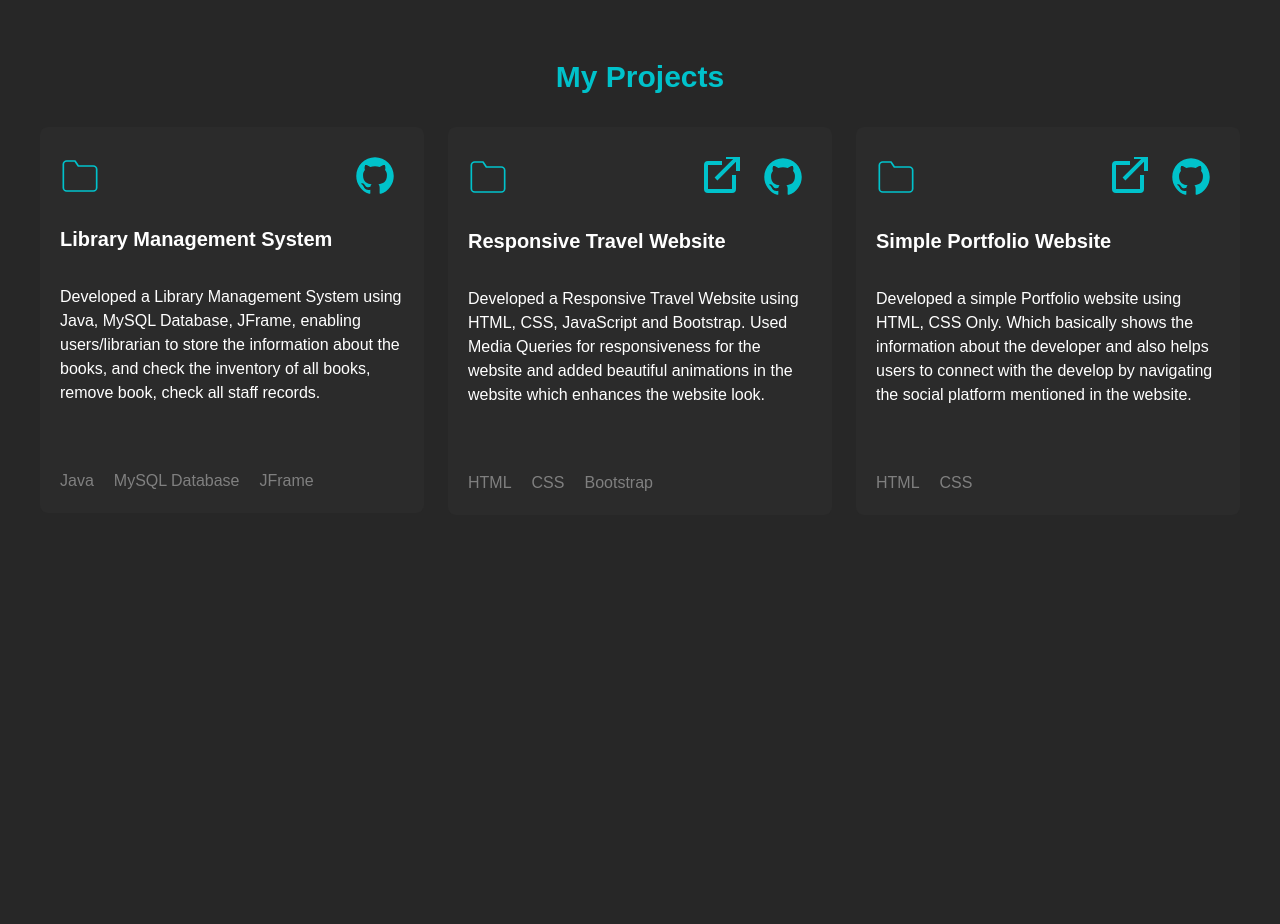
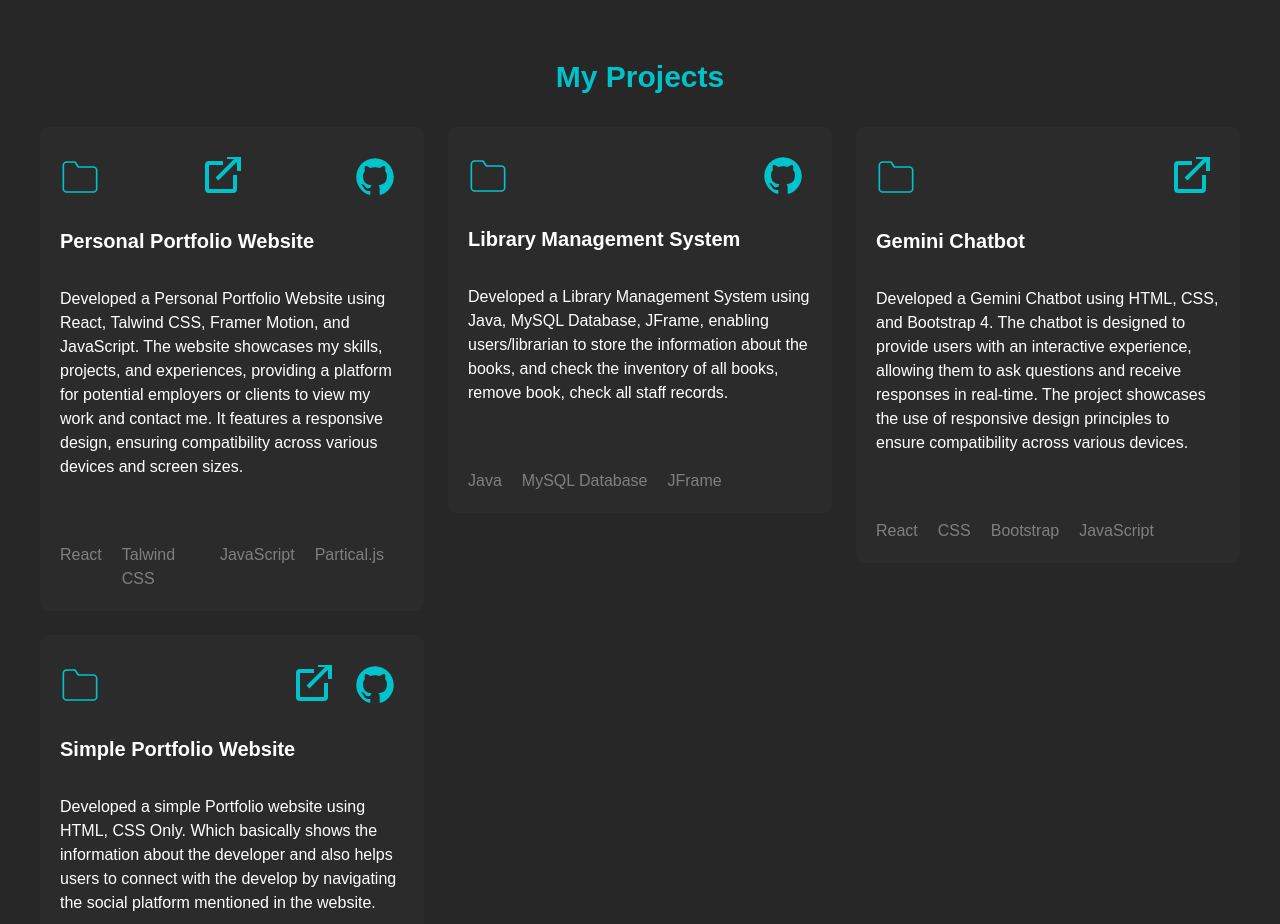
Before and after one commit to prathamesh-borse/peronal-portfolio, a Next.js app: page / in a window 1280 px wide. Shown: the part 1700-2624 px from the top of the page. Built offline with nearby package versions, Linux system fonts and the light colour scheme.

Commit message:
Improved Projects Section

```diff
--- a/src/app/components/Projects/MyProjects.js
+++ b/src/app/components/Projects/MyProjects.js
@@ -14,6 +14,86 @@ const MyProjects = () => {
           My Projects
         </h3>
         <div className="w-full grid grid-cols-1 sm:grid-cols-2 lg:grid-cols-3 gap-6 px-10 text-white mr-10">
+          <motion.div
+            initial={{ opacity: 0, scale: 0.4 }}
+            animate={isInView ? { opacity: 1, scale: 1 } : {}}
+            transition={{ duration: 0.6, ease: "easeOut" }}
+          >
+            <div className="hover:-translate-y-1 hover:bg-pink-600 hover:opacity-100 transition-all duration-300  bg-[rgb(43,43,43)] rounded-lg p-5 flex items-center justify-center">
+              <div className="flex flex-col text-left">
+                <div className="flex flex-row items-center justify-between mb-5">
+                  <div id="logos" className="flex items-center justify-between">
+                    <svg
+                      width="40"
+                      xmlns="http://www.w3.org/2000/svg"
+                      role="img"
+                      viewBox="0 0 24 24"
+                      fill="none"
+                      stroke="#00c2cb"
+                      strokeWidth="1"
+                      strokeLinecap="round"
+                      strokeLinejoin="round"
+                    >
+                      {" "}
+                      <title>Folder</title>{" "}
+                      <path d="M22 19a2 2 0 0 1-2 2H4a2 2 0 0 1-2-2V5a2 2 0 0 1 2-2h5l2 3h9a2 2 0 0 1 2 2z"></path>{" "}
+                    </svg>
+                  </div>
+                  <div className="flex items-center space-x-1 ">
+                    <a
+                      href="https://prathameshportfolio.onrender.com/"
+                      target="_blank"
+                      rel="noopener noreferrer"
+                      className="cursor-pointer text-white p-1 rounded-full transition-all duration-300 hover:opacity-70 mb-1"
+                    >
+                      <svg
+                        xmlns="http://www.w3.org/2000/svg"
+                        viewBox="0 0 24 24"
+                        className="w-12 h-12 fill-[#00C2CB]"
+                      >
+                        <path d="M14 3h7v7h-2V5.41l-9.29 9.3l-1.42-1.42l9.3-9.29H14V3M5 5h7v2H5v12h12v-7h2v7a2 2 0 0 1-2 2H5a2 2 0 0 1-2-2V7a2 2 0 0 1 2-2Z" />
+                      </svg>
+                    </a>
+                  </div>
+                  <div className="flex items-center">
+                    <a
+                      href="https://github.com/prathamesh-borse/peronal-portfolio"
+                      target="_blank"
+                      rel="noopener noreferrer"
+                      className=" cursor-pointer text-white p-1 rounded-full transition-all duration-300 hover:opacity-70"
+                    >
+                      <Image
+                        src="/assets/github-icon.svg"
+                        alt="Github Icon"
+                        width={50}
+                        height={30}
+                        className="filter-sky transition-all duration-300 hover:filter-none"
+                      />
+                    </a>
+                  </div>
+                </div>
+                <span className="text-white text-xl font-semibold mb-8">
+                  Personal Portfolio Website
+                </span>
+                <span className="text-white text-base font-medium mb-8">
+                  Developed a Personal Portfolio Website using React, Talwind
+                  CSS, Framer Motion, and JavaScript. The website showcases my
+                  skills, projects, and experiences, providing a platform for
+                  potential employers or clients to view my work and contact me.
+                  It features a responsive design, ensuring compatibility across
+                  various devices and screen sizes.
+                </span>
+
+                <div className="opacity-40 font-medium flex tex-white mt-8">
+                  <span className="mr-5">React</span>
+                  <span className="mr-5">Talwind CSS</span>
+                  <span className="mr-5">JavaScript</span>
+                  <span className="mr-5">Partical.js</span>
+                </div>
+              </div>
+            </div>
+          </motion.div>
+
           <motion.div
             initial={{ opacity: 0, scale: 0.4 }}
             animate={isInView ? { opacity: 1, scale: 1 } : {}}
@@ -101,7 +181,7 @@ const MyProjects = () => {
                   </div>
                   <div className="flex items-center space-x-1 ">
                     <a
-                      href="https://prathamesh-borse.github.io/Bootstrap_4_Responsive_Website/"
+                      href="https://googlegeminigpt.vercel.app/"
                       target="_blank"
                       rel="noopener noreferrer"
                       className="cursor-pointer text-white p-1 rounded-full transition-all duration-300 hover:opacity-70 mb-1"
@@ -114,36 +194,25 @@ const MyProjects = () => {
                         <path d="M14 3h7v7h-2V5.41l-9.29 9.3l-1.42-1.42l9.3-9.29H14V3M5 5h7v2H5v12h12v-7h2v7a2 2 0 0 1-2 2H5a2 2 0 0 1-2-2V7a2 2 0 0 1 2-2Z" />
                       </svg>
                     </a>
-                    <a
-                      href="https://github.com/prathamesh-borse/Bootstrap_4_Responsive_Website"
-                      target="_blank"
-                      rel="noopener noreferrer"
-                      className="cursor-pointer text-white p-1 rounded-full transition-all duration-300 hover:opacity-70"
-                    >
-                      <Image
-                        src="/assets/github-icon.svg"
-                        alt="Github Icon"
-                        width={50}
-                        height={30}
-                        className="filter-sky transition-all duration-300 hover:filter-none"
-                      />
-                    </a>
                   </div>
                 </div>
                 <span className="text-white text-xl font-semibold mb-8">
-                  Responsive Travel Website
+                  Gemini Chatbot
                 </span>
                 <span className="text-white text-base font-medium mb-8">
-                  Developed a Responsive Travel Website using HTML, CSS,
-                  JavaScript and Bootstrap. Used Media Queries for
-                  responsiveness for the website and added beautiful animations
-                  in the website which enhances the website look.
+                  Developed a Gemini Chatbot using HTML, CSS, and Bootstrap 4.
+                  The chatbot is designed to provide users with an interactive
+                  experience, allowing them to ask questions and receive
+                  responses in real-time. The project showcases the use of
+                  responsive design principles to ensure compatibility across
+                  various devices.
                 </span>
 
                 <div className="opacity-40 font-medium flex tex-white mt-8">
-                  <span className="mr-5">HTML</span>
+                  <span className="mr-5">React</span>
                   <span className="mr-5">CSS</span>
                   <span className="mr-5">Bootstrap</span>
+                  <span className="mr-5">JavaScript</span>
                 </div>
               </div>
             </div>
```
